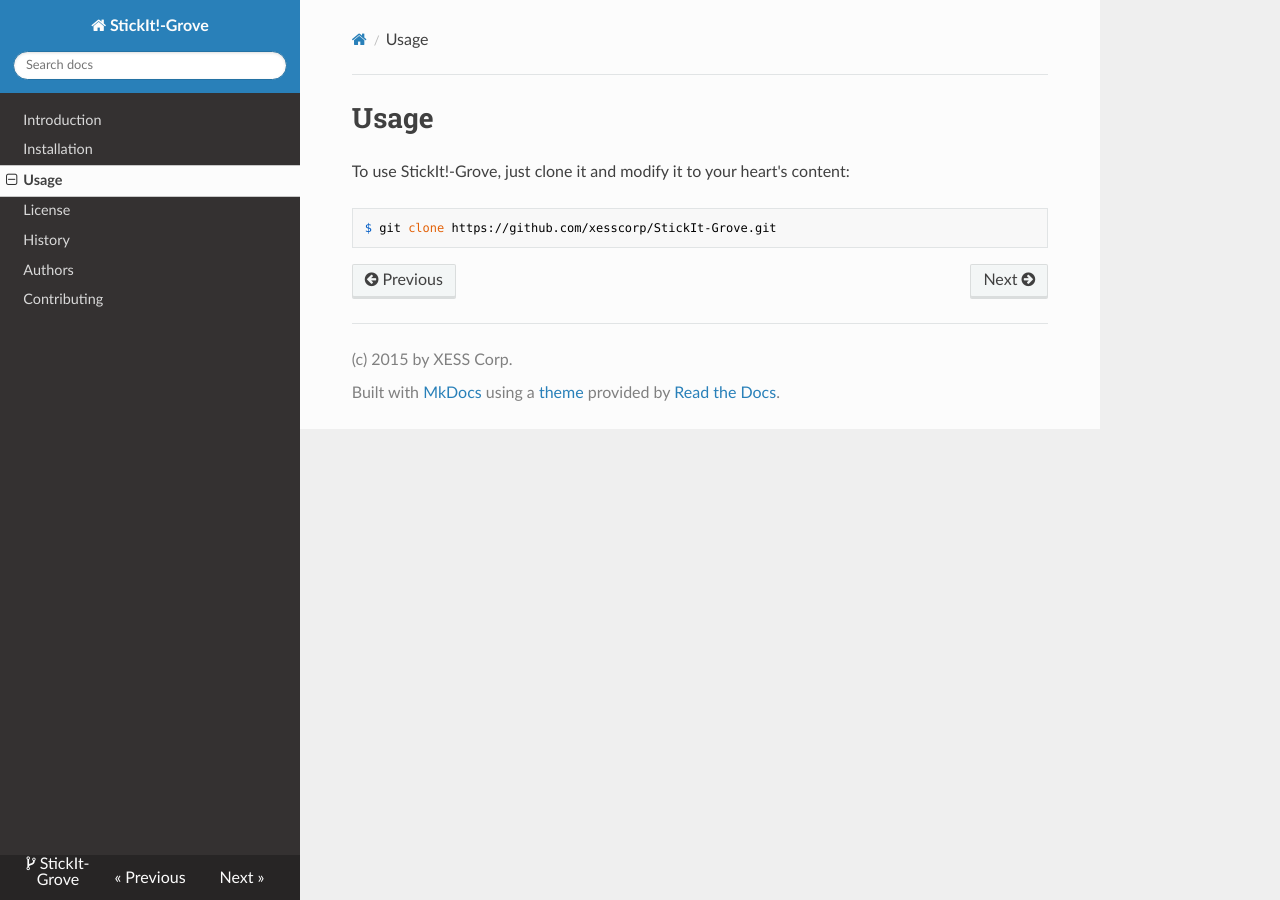
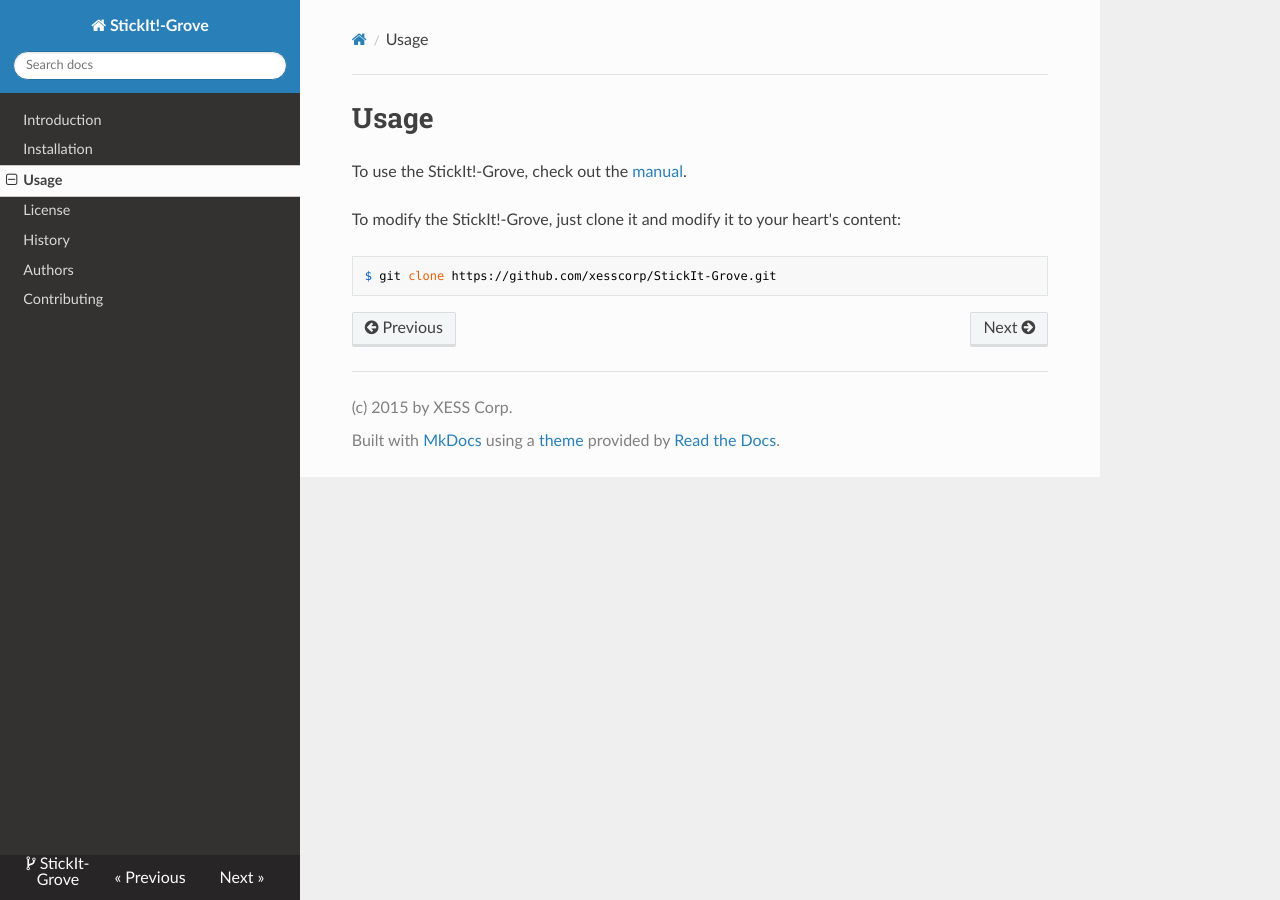
Before and after one commit to xesscorp/StickIt-Grove, an MkDocs documentation site: the page built from docs/readthedocs/usage.md, in a window 1280 px wide. Built offline with MkDocs 1.6.1, drawn with Linux system fonts in a browser that asks for light colours; nearby versions of some CDN libraries; old or Windows-style settings are respelled for this version of MkDocs.

Commit message:
Corrected the readthedocs documentation files.

```diff
--- a/docs/mkdocs.yml
+++ b/docs/mkdocs.yml
@@ -1,6 +1,6 @@
 site_name: 'StickIt!-Grove'
 repo_name: 'StickIt-Grove'
-site_description: 'The StickIt!-Grove is truly awesome!'
+site_description: 'The StickIt!-Grove lets you use Grove modules with your XESS programmable logic boards and the StickIt! mainboard.'
 site_author: 'XESS Corp.'
 site_favicon: 'readthedocs/xess.ico'
 copyright: '(c) 2015 by XESS Corp.'
--- a/docs/readthedocs/usage.md
+++ b/docs/readthedocs/usage.md
@@ -1,5 +1,7 @@
 # Usage
 
-To use StickIt!-Grove, just clone it and modify it to your heart's content:
+To use the StickIt!-Grove, check out the [manual](http://www.xess.com/manuals/StickIt-Grove-manual-v1_0.pdf).
+
+To modify the StickIt!-Grove, just clone it and modify it to your heart's content:
 
     $ git clone https://github.com/xesscorp/StickIt-Grove.git
```
Also changed, not shown: docs/readthedocs/index.md (+12 -4 lines), docs/readthedocs/licenses.md (+1 -1 lines), README.md.
